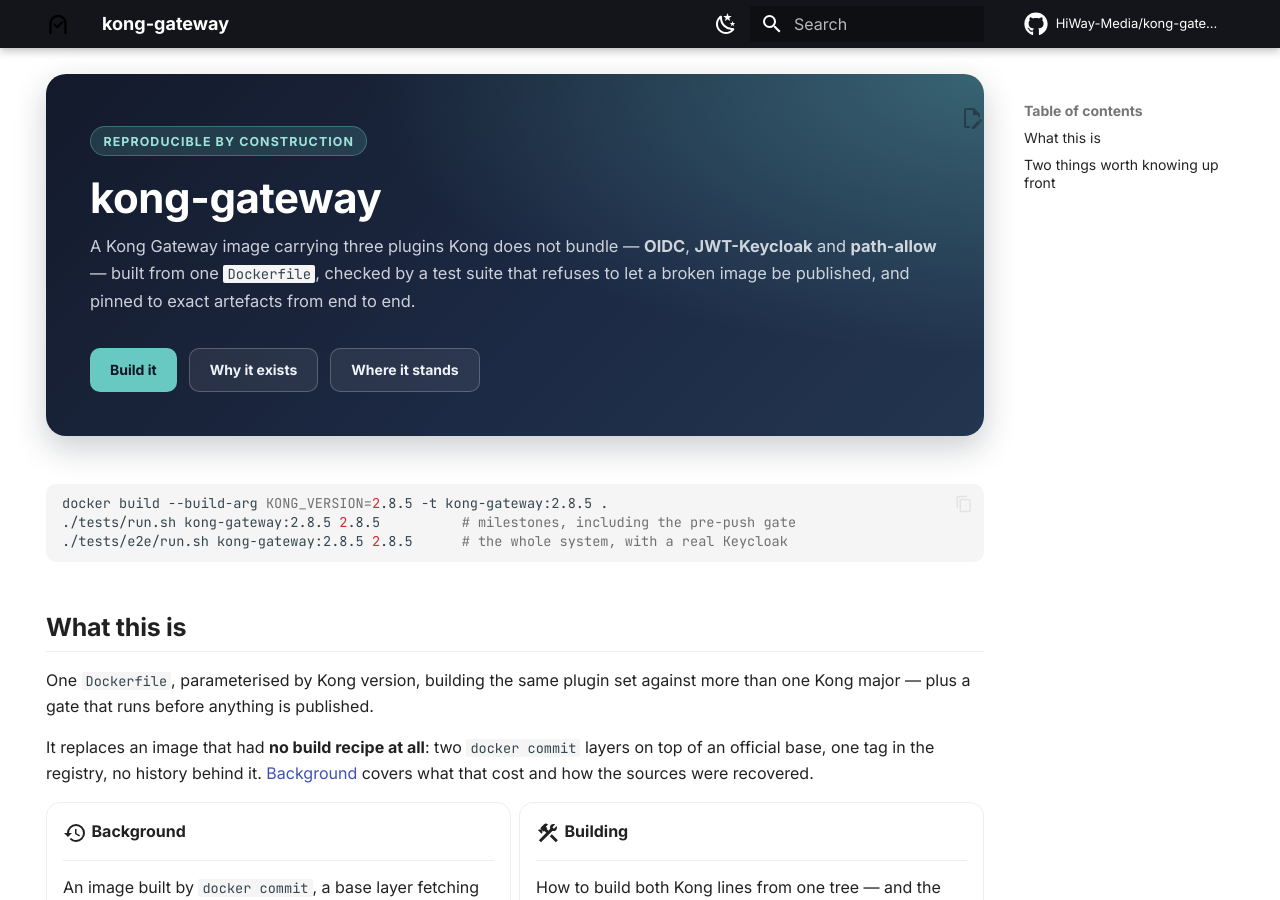
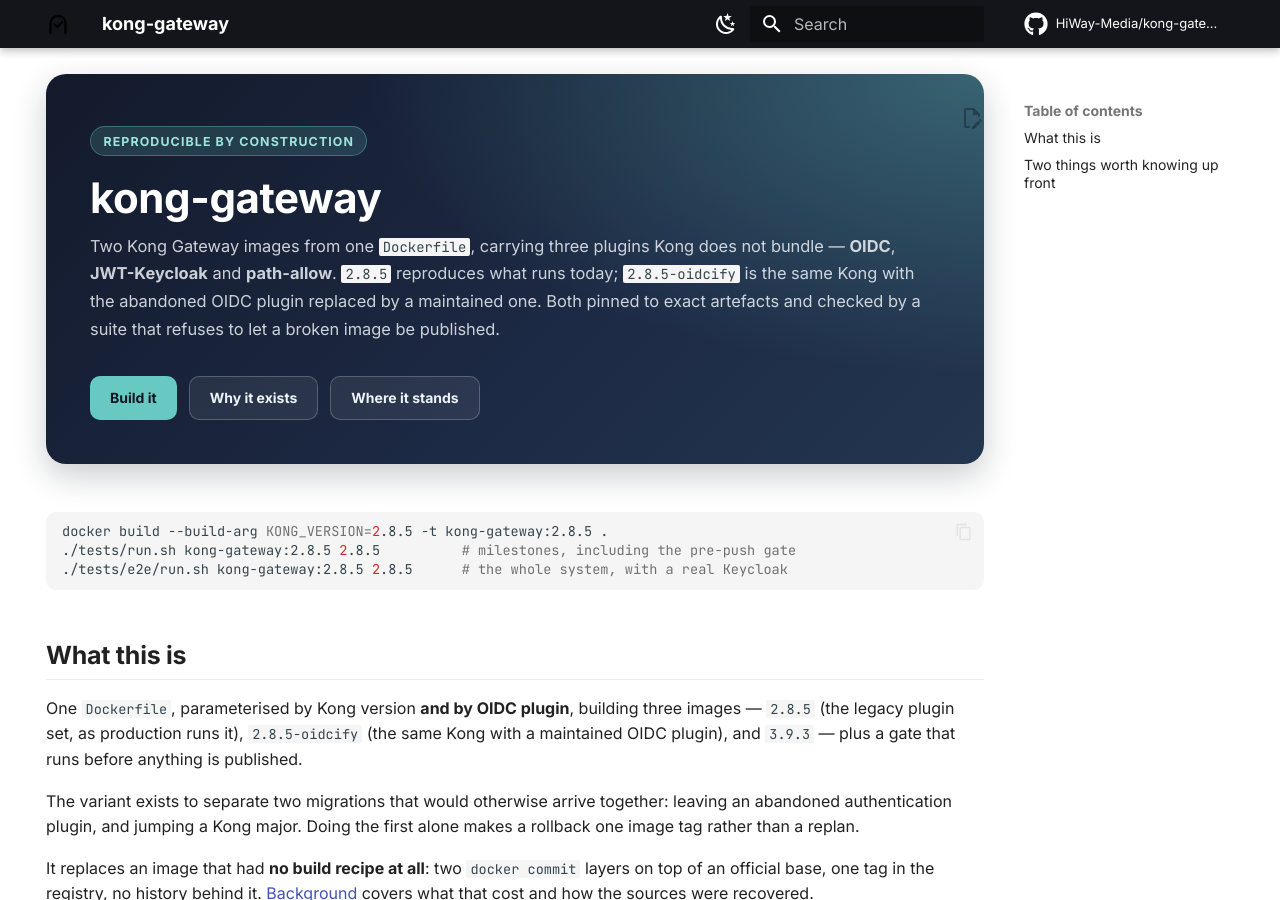
Before and after one commit to HiWay-Media/kong-gateway, an MkDocs documentation site: the page built from docs/index.md, in a window 1280 px wide and 900 px high. Built offline with MkDocs 1.6.1 and Material for MkDocs 9.7.7, drawn with Linux system fonts in a browser that asks for light colours; comment, search, counter and statistics services are not loaded.

Commit message:
docs: say plainly that there are two images, and why one of them ships an abandoned plugin
⛔ The README mentioned the legacy image and the oidcify variant only inside the comments of the
build commands and one sentence underneath, so the reader had to infer both the difference and the
reason for it. The difference is one plugin; the reason is the whole point of the variant. Neither
was anywhere a reader would look first.

✅ A "Which image do I want?" section now puts them side by side — same Kong, same jwt-keycloak,
same kong-path-allow, one plugin different — with the state of each plugin's upstream in the row
beneath it: archived and publicly disowned on one side, maintained with monthly releases on the
other. That contrast is the argument, and it reads better as a table than as prose.

⭐ And it says plainly why the legacy image ships a dead plugin on purpose: reproducing something
faithfully is not the same as endorsing it. A recipe for what actually runs is the precondition for
changing it safely — which is exactly what the variant then does, one plugin at a time, so a
rollback is one image tag rather than a replan.

⚠️ The site's landing page still said "a Kong Gateway image", singular, and described one build
argument. Corrected — the same omission in the other place a newcomer starts. (v1.12.1)

```diff
--- a/docs/index.md
+++ b/docs/index.md
@@ -8,9 +8,10 @@
 
 # kong-gateway
 
-A Kong Gateway image carrying three plugins Kong does not bundle — **OIDC**, **JWT-Keycloak** and
-**path-allow** — built from one `Dockerfile`, checked by a test suite that refuses to let a broken
-image be published, and pinned to exact artefacts from end to end.
+Two Kong Gateway images from one `Dockerfile`, carrying three plugins Kong does not bundle — **OIDC**,
+**JWT-Keycloak** and **path-allow**. `2.8.5` reproduces what runs today; `2.8.5-oidcify` is the same
+Kong with the abandoned OIDC plugin replaced by a maintained one. Both pinned to exact artefacts and
+checked by a suite that refuses to let a broken image be published.
 
 <div class="kg-actions">
 <a class="kg-primary" href="building/">Build it</a>
@@ -27,8 +28,13 @@
 
 ## What this is
 
-One `Dockerfile`, parameterised by Kong version, building the same plugin set against more than one
-Kong major — plus a gate that runs before anything is published.
+One `Dockerfile`, parameterised by Kong version **and by OIDC plugin**, building three images —
+`2.8.5` (the legacy plugin set, as production runs it), `2.8.5-oidcify` (the same Kong with a
+maintained OIDC plugin), and `3.9.3` — plus a gate that runs before anything is published.
+
+The variant exists to separate two migrations that would otherwise arrive together: leaving an
+abandoned authentication plugin, and jumping a Kong major. Doing the first alone makes a rollback one
+image tag rather than a replan.
 
 It replaces an image that had **no build recipe at all**: two `docker commit` layers on top of an
 official base, one tag in the registry, no history behind it. [Background](background.md) covers
```
Also changed, not shown: CHANGELOG.md (+14 -0 lines), README.md (+45 -11 lines).
